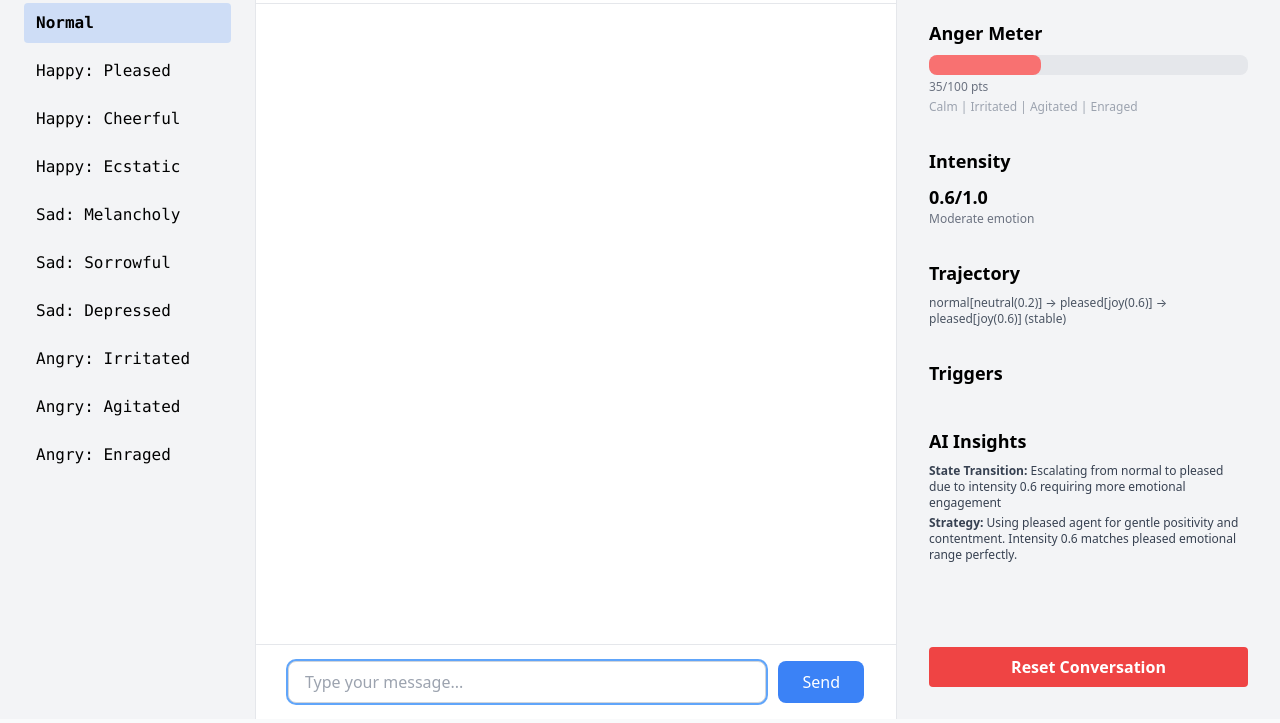
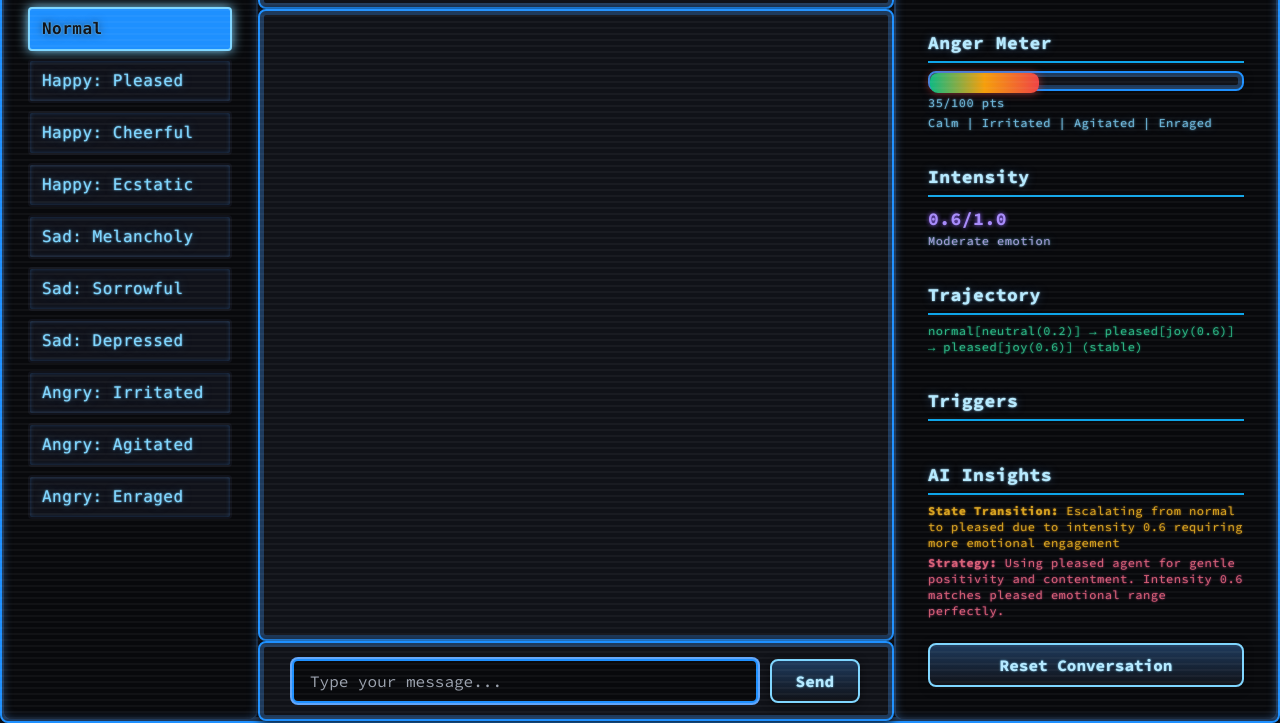
Before and after one commit to temus-hxd/sasi-kora, a website: page chat-ui.html in a window 1280 px wide. Shown: the part 81-804 px from the top of the page. Drawn offline with nearby package versions, Linux system fonts and the light colour scheme.

Commit message:
fix: Sync full Fallout theme CSS to public folder

```diff
--- a/public/css/fallout-theme.css
+++ b/public/css/fallout-theme.css
@@ -1,18 +1,192 @@
-/* Fallout Theme CSS for Chat UI */
-.agent-list-item {
-  cursor: pointer;
-  transition: all 0.2s;
+/* Fallout Retro Terminal Theme - fallout-theme.css */
+
+body {
+  background: #101218;
+  color: #7fd6ff;
+  font-family: 'Source Code Pro', 'Fira Mono', 'Consolas', monospace;
+  letter-spacing: 0.03em;
+  text-shadow: 0 0 2px #7fd6ff, 0 0 8px #1e3a5c;
 }
 
-.agent-list-item:hover {
-  background-color: rgba(59, 130, 246, 0.1);
+header, footer, aside, main, .bg-white, .bg-gray-50, .bg-gray-100, .bg-gray-200 {
+  background: #101218 !important;
+  color: #7fd6ff !important;
+  border-radius: 8px;
+  border: 2px solid #1e90ff;
+  box-shadow: 0 2px 8px #08090c, 0 0 0 4px #1e3a5c inset;
 }
 
-.active-agent {
-  background-color: rgba(59, 130, 246, 0.2);
-  font-weight: bold;
+h1, h2, h3, .font-bold, .font-semibold {
+  color: #b6eaff !important;
+  text-shadow: 0 0 2px #b6eaff, 0 0 8px #1e3a5c;
 }
 
+input[type="text"] {
+  background: #08090c;
+  color: #7fd6ff;
+  border: 2px solid #1e90ff;
+  border-radius: 6px;
+  box-shadow: 0 0 4px #1e3a5c inset;
+}
+
+button, .bg-blue-500, .bg-blue-600, .bg-red-500, .bg-red-600 {
+  background: linear-gradient(180deg, #1e3a5c 0%, #101218 100%) !important;
+  color: #b6eaff !important;
+  border: 2px solid #7fd6ff;
+  border-radius: 8px;
+  font-weight: bold;
+  text-shadow: 0 0 2px #7fd6ff;
+  box-shadow: 0 2px 8px #08090c;
+  transition: background 0.2s;
+}
+
+button:hover, .bg-blue-600:hover, .bg-red-600:hover {
+  background: #1e90ff !important;
+  color: #101218 !important;
+}
+
+/* Message bubbles */
+.bg-gray-100, .bg-blue-100 {
+  background: #08090c !important;
+  color: #7fd6ff !important;
+  border: 2px solid #1e3a5c;
+  border-radius: 10px;
+  box-shadow: 0 0 8px #1e3a5c inset;
+}
+
+/* Anger meter bar */
+.bg-red-400 {
+  background: linear-gradient(90deg, #7fd6ff 0%, #b6eaff 100%) !important;
+  box-shadow: 0 0 6px #7fd6ff;
+}
+
+/* Scanlines effect */
+body::before {
+  content: "";
+  position: fixed;
+  top: 0; left: 0; right: 0; bottom: 0;
+  pointer-events: none;
+  background: repeating-linear-gradient(
+    to bottom,
+    rgba(255,255,255,0.04) 0px,
+    rgba(255,255,255,0.04) 2px,
+    transparent 2px,
+    transparent 6px
+  );
+  z-index: 9999;
+}
+
+/* Trajectory and triggers */
+.text-xs, .text-sm, .text-gray-400, .text-gray-500, .text-gray-600, .text-gray-700, .text-blue-800 {
+  color: #7fd6ff !important;
+  opacity: 0.85;
+}
+
+/* Triggers tags */
+.bg-blue-100 {
+  background: #101218 !important;
+  border: 1px solid #7fd6ff;
+  color: #7fd6ff !important;
+  box-shadow: 0 0 4px #7fd6ff inset;
+}
+
+/* Debug toggle placeholder */
+#debug-toggle-placeholder {
+  border: 2px dashed #7fd6ff;
+  background: #08090c;
+  min-height: 32px;
+  border-radius: 6px;
+}
+
+/* Scrollbar styling */
+::-webkit-scrollbar {
+  width: 10px;
+  background: #101218;
+}
+::-webkit-scrollbar-thumb {
+  background: #1e3a5c;
+  border-radius: 6px;
+}
+
+/* Agents Panel Styles */
+.agent-list-item {
+  background: #10121a;
+  color: #7fd6ff;
+  border: 2px solid transparent;
+  box-shadow: 0 0 4px #1e3a5c inset;
+  cursor: pointer;
+  transition: background 0.2s, border 0.2s, box-shadow 0.2s;
+}
+.active-agent {
+  background: #1e90ff;
+  border: 2px solid #7fd6ff;
+  color: #101218;
+  font-weight: bold;
+  box-shadow: 0 0 12px #7fd6ff;
+  z-index: 1;
+}
+
+/* Right Panel Colorful Styling */
+/* Anger Meter Section */
 #anger-meter-bar {
-  transition: width 0.3s ease;
+  background: linear-gradient(90deg, #10b981 0%, #f59e0b 50%, #ef4444 100%) !important;
+  box-shadow: 0 0 8px rgba(239, 68, 68, 0.6);
+  transition: all 0.3s ease;
 }
+
+/* Intensity Section */
+#intensity-indicator {
+  color: #a78bfa !important;
+  text-shadow: 0 0 4px #8b5cf6;
+}
+#intensity-label {
+  color: #c4b5fd !important;
+}
+
+/* Trajectory Section */
+#trajectory-indicator {
+  color: #34d399 !important;
+  text-shadow: 0 0 2px #10b981;
+  font-family: 'Source Code Pro', monospace;
+}
+
+/* Triggers Section */
+#triggers-indicator .bg-blue-100 {
+  background: linear-gradient(135deg, #1e3a5c 0%, #2563eb 100%) !important;
+  color: #93c5fd !important;
+  border: 1px solid #3b82f6 !important;
+  box-shadow: 0 0 6px rgba(59, 130, 246, 0.4);
+}
+
+/* AI Insights Section */
+#ai-insights-state {
+  color: #fbbf24 !important;
+  text-shadow: 0 0 2px #f59e0b;
+}
+#ai-insights-strategy {
+  color: #fb7185 !important;
+  text-shadow: 0 0 2px #ec4899;
+}
+
+/* Section Headers in Right Panel */
+aside section h2 {
+  color: #7dd3fc !important;
+  text-shadow: 0 0 4px #0ea5e9;
+  border-bottom: 2px solid #0ea5e9;
+  padding-bottom: 4px;
+  margin-bottom: 8px !important;
+}
+
+/* Anger Meter Labels */
+.text-gray-400:contains("Calm"),
+.text-gray-500:contains("pts") {
+  color: #6ee7b7 !important;
+}
+
+.bot-meta-message {
+  color: #9ca3af; /* Tailwind gray-400 */
+  font-style: italic;
+  font-size: 0.95em;
+  display: block;
+  margin-bottom: 0.25em;
+}
```
